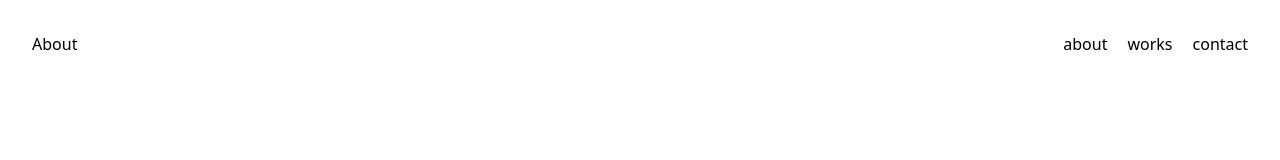
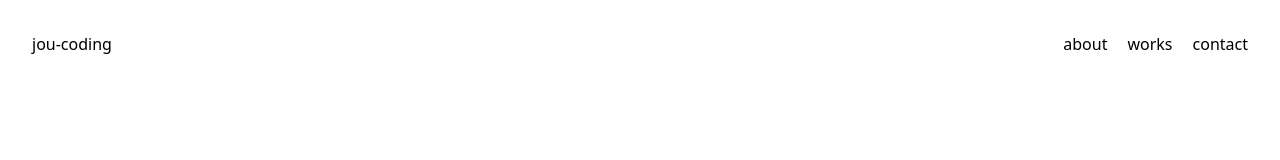
Before and after one commit to jou-coding/myportfolio, a React (Vite) app: page / in a window 1280 px wide. Shown: the top 160 px of the page. Built offline with nearby package versions, Linux system fonts and the light colour scheme.

Commit message:
fix:名前の修正

```diff
--- a/src/components/Header.tsx
+++ b/src/components/Header.tsx
@@ -1,7 +1,7 @@
 export default function Hedear() {
   return (
     <div className="flex justify-between p-8">
-      <h1>About</h1>
+      <h1>jou-coding</h1>
       <nav>
         <ul className="flex gap-5 ">
           <li className="hover:underline">about</li>
```
